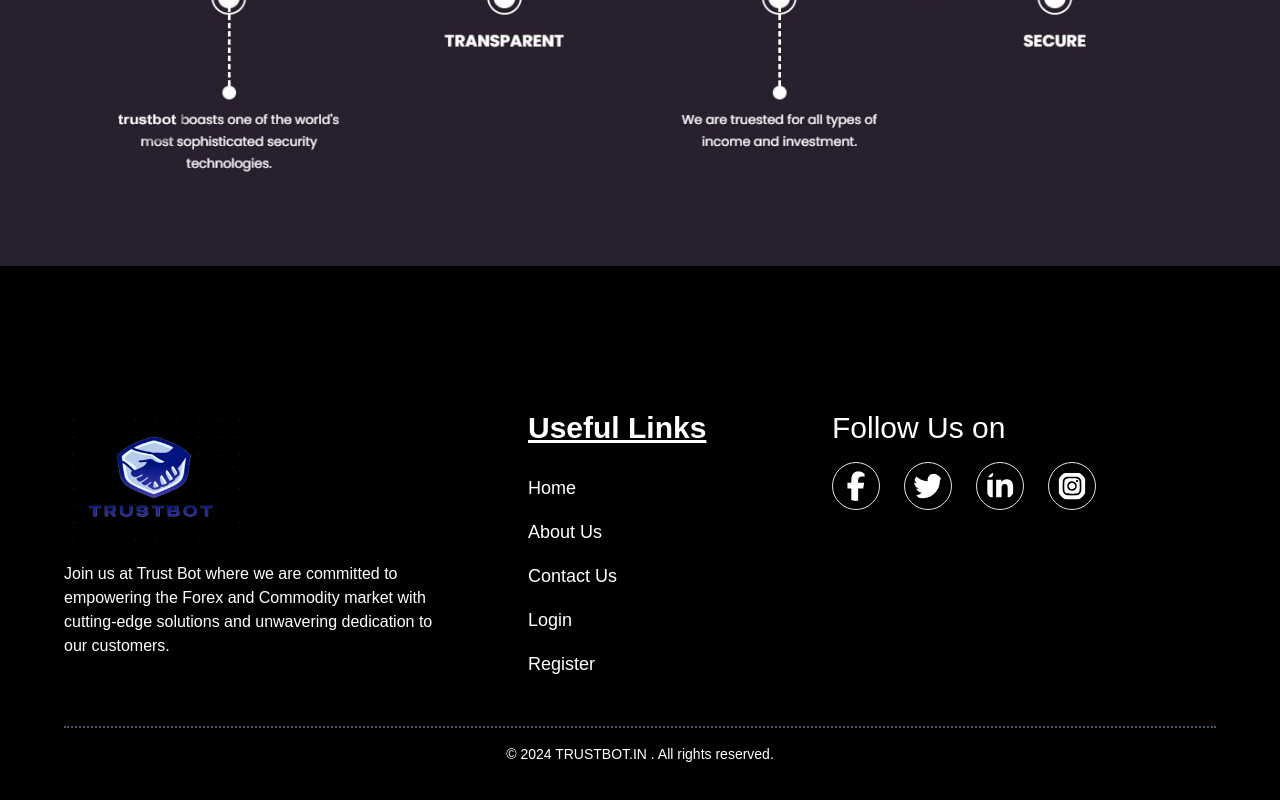
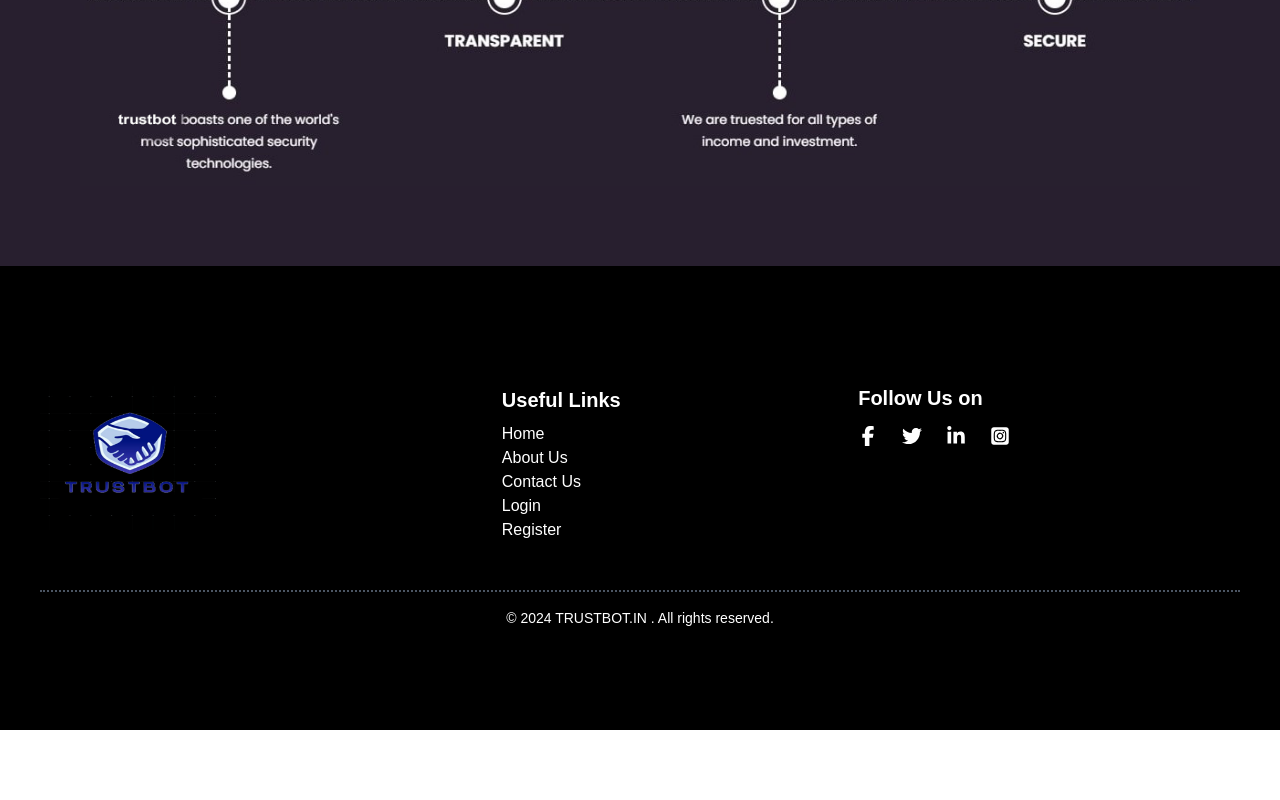
Before and after one commit to shashank8112357010/vishnu-investment, a React (Vite) app: page / in a window 1280 px wide. Shown: the part 3708-4508 px from the top of the page. After the commit the page ends 4438 px from the top, so only its background shows below. Built offline with nearby package versions, Linux system fonts and the light colour scheme.

Commit message:
change client Ui

```diff
--- a/src/components/Footer.jsx
+++ b/src/components/Footer.jsx
@@ -8,32 +8,32 @@ import logo from '../assets/trustt.png';
 
 export default function Footer() {
   return (
-    <div className='w-full h-auto bg-black p-8 md:p-16'>
-      <div className='flex flex-col md:flex-row justify-center items-start text-white pt-10 md:pt-20'>
-        <div className='w-full md:w-1/3 mb-10 md:mb-0'>
+    <div className='w-full h-auto bg-black p-8 md:p-10'>
+      <div className='flex flex-col md:flex-row justify-start items-start text-white pt-10 md:pt-20'>
+        <div className='w-full  mb-7 md:mb-0'>
           {/* <h1 className='text-3xl'>Logo Here</h1> */}
          <Link to='/'> <img src={logo} alt="" className='w-44  h-36' /></Link>
-          <p className='mt-2'>
+          {/* <p className='mt-2'>
             Join us at Trust Bot where we are committed to empowering the Forex and Commodity market with cutting-edge solutions and unwavering dedication to our customers.
-          </p>
+          </p> */}
         </div>
-        <div className='w-full md:w-1/3 pl-0 md:pl-20 mb-10 md:mb-0'>
-          <h1 className='text-3xl font-bold mb-7 underline'>Useful Links</h1>
-          <ul className='flex flex-col gap-3 text-lg md:text-md'>
-            <a href='' className='hover:underline cursor-pointer'>Home</a>
-            <a href='/about' className='hover:underline cursor-pointer'>About Us</a>
-            <a href='/contactus' className='hover:underline cursor-pointer'>Contact Us</a>
-            <a href='/login' className='hover:underline cursor-pointer'>Login</a>
-            <a href='/register' className='hover:underline cursor-pointer'>Register</a>
+        <div className='w-full  pl-0 md:pl-20 mb-10 md:mb-0'>
+          <h1 className=' font-semibold mb-2 text-xl'>Useful Links</h1>
+          <ul className='flex flex-col gap-'>
+            <li><Link to='' className='hover:underline hover:text-red-500 cursor-pointer'>Home</Link></li>
+            <li><Link to='/about' className='hover:underline hover:text-red-500 cursor-pointer'>About Us</Link></li>
+            <li><Link to='/contactus' className='hover:underline hover:text-red-500 cursor-pointer'>Contact Us</Link></li>
+            <li><Link to='/login' className='hover:underline hover:text-red-500 cursor-pointer'>Login</Link></li>
+            <li><Link to='/register' className='hover:underline hover:text-red-500 cursor-pointer'>Register</Link></li>
           </ul>
         </div>
-        <div className='w-full md:w-1/3 text-3xl'>
+        <div className='w-full  text-xl font-semibold'>
           <h1 className='mb-3'>Follow Us on</h1>
-          <div className='flex gap-4'>
-            <FaFacebookF className='border p-2 text-5xl rounded-full cursor-pointer hover:bg-gray-700 transition duration-300' />
-            <FaTwitter className='border p-2 text-5xl rounded-full cursor-pointer hover:bg-gray-700 transition duration-300' />
-            <FaLinkedinIn className='border p-2 text-5xl rounded-full cursor-pointer hover:bg-gray-700 transition duration-300' />
-            <FaSquareInstagram className='border p-2 text-5xl rounded-full cursor-pointer hover:bg-gray-700 transition duration-300' />
+          <div className='flex justify-start items-center gap-4'>
+            <FaFacebookF className=' cursor-pointer hover:text-red-500 transition duration-300' />
+            <FaTwitter className='cursor-pointer hover:text-red-500 transition duration-300' />
+            <FaLinkedinIn className='cursor-pointer hover:text-red-500 transition duration-300' />
+            <FaSquareInstagram className='cursor-pointer hover:text-red-500 transition duration-300' />
           </div>
         </div>
       </div>
--- a/src/components/Hero.jsx
+++ b/src/components/Hero.jsx
@@ -93,11 +93,11 @@ export default function Hero() {
             and Commodity markets with cutting-edge solutions and unwavering
             dedication to our customers.
           </p>
-          <div className="w-full flex flex-col md:flex-row items-center justify-center mt-16 px-5 md:px-20">
+          <div className="w-full flex flex-col lg:flex-row items-center justify-center mt-16 px-5 md:px-20">
             <div className="w-full md:w-[50%]">
               <img src={tradImage} alt="" className="w-full h-auto" />
             </div>
-            <div className="w-full md:w-[50%] md:pe-[50px] mt-5 md:mt-0">
+            <div className="w-full lg:w-[50%] md:pe-[50px] mt-5 md:mt-0">
               <h1 className="text-3xl md:text-4xl text-left">
                 We’ve built this platform to deal in Forex and Commodity market.
               </h1>
--- a/src/components/Navbar.jsx
+++ b/src/components/Navbar.jsx
@@ -23,8 +23,8 @@ export default function Navbar() {
   }
 
   return (
-    <div className="relative w-full bg-white h-16">
-      <div className="mx-auto h-16 flex max-w-7xl items-center justify-between px-4  sm:px-6 lg:px-8">
+    <div className="relative w-full bg-white h-20">
+      <div className="mx-auto h-20 flex max-w-7xl items-center justify-between px-4  sm:px-6 lg:px-8">
         {/* Logo Section */}
         <div className="inline-flex items-center space-x-2">
           <div className="text-xl">
@@ -32,7 +32,7 @@ export default function Navbar() {
            <Link to='/'> <img
               src={logo}
               alt="Trust Bost Logo"
-              className="w-24 lg:w-24 lg:h-16  " // Adjusting width/height based on screen size
+              className="w-24 lg:w-28 lg:h-22  " // Adjusting width/height based on screen size
             /></Link>
           </div>
         </div>
```
